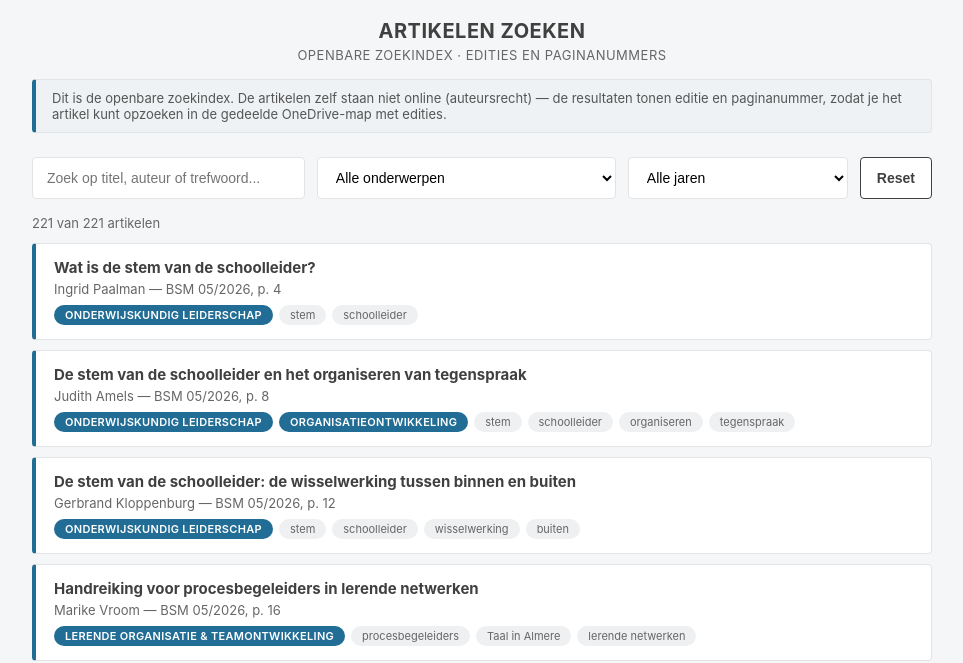
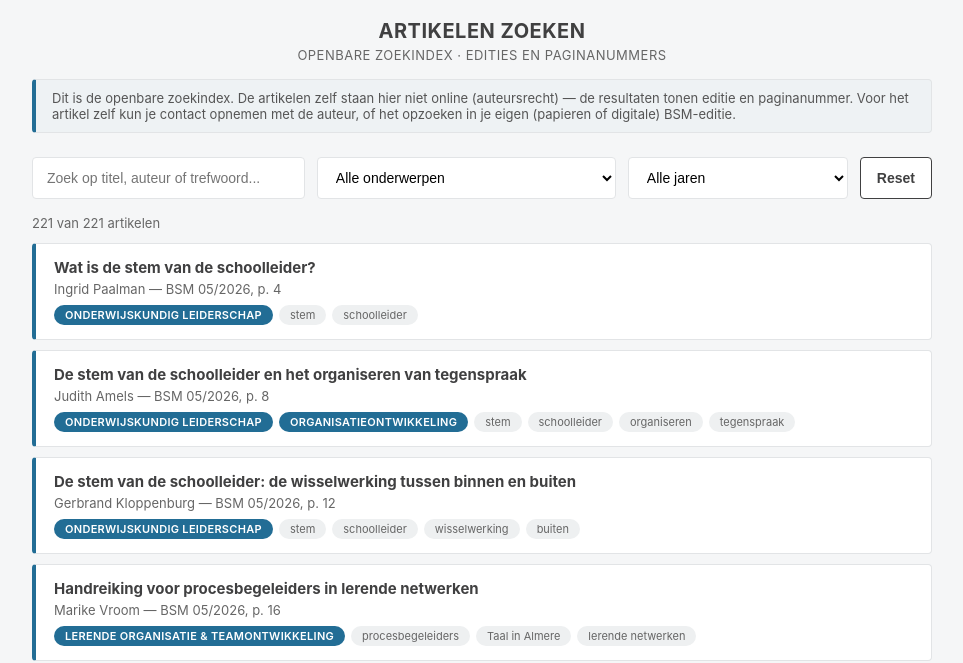
Before and after one commit to michelfreriks-cpu/BSM-zoeken, a plain HTML site: page index.html in a window 1280 px wide. Shown: the part 152-815 px from the top of the page, without its empty margins (158-1121 px from the left). Drawn offline with Linux system fonts and the light colour scheme.

Commit message:
Add files via upload

```diff
--- a/index.html
+++ b/index.html
@@ -44,7 +44,7 @@
 <hr class="rule"><hr class="rule thin">
 <h1>ARTIKELEN ZOEKEN</h1>
 <div class="subtitle">Openbare zoekindex &middot; edities en paginanummers</div>
-<div class="note">Dit is de openbare zoekindex. De artikelen zelf staan niet online (auteursrecht) &mdash; de resultaten tonen editie en paginanummer, zodat je het artikel kunt opzoeken in de gedeelde OneDrive-map met edities.</div>
+<div class="note">Dit is de openbare zoekindex. De artikelen zelf staan hier niet online (auteursrecht) &mdash; de resultaten tonen editie en paginanummer. Voor het artikel zelf kun je contact opnemen met de auteur, of het opzoeken in je eigen (papieren of digitale) BSM-editie.</div>
 
 <div class="controls">
   <input type="text" id="searchBox" placeholder="Zoek op titel, auteur of trefwoord...">
```
